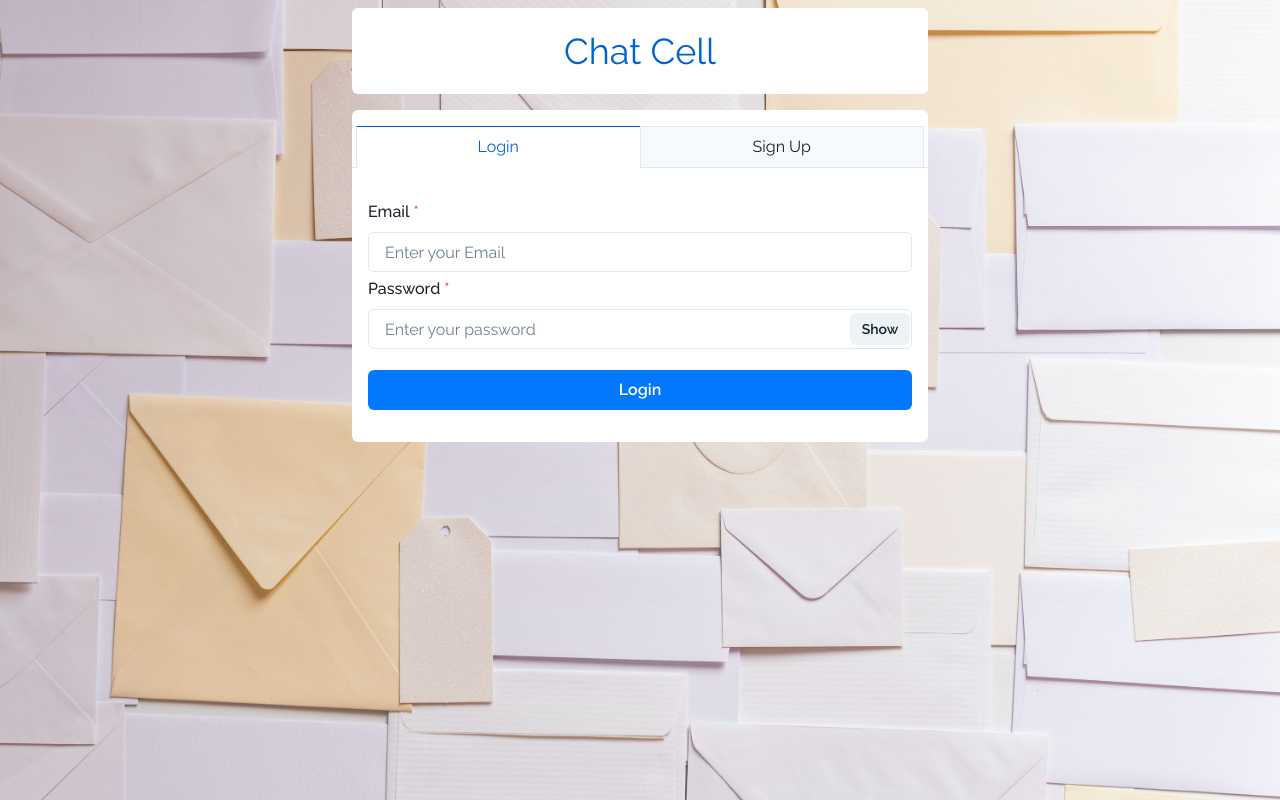
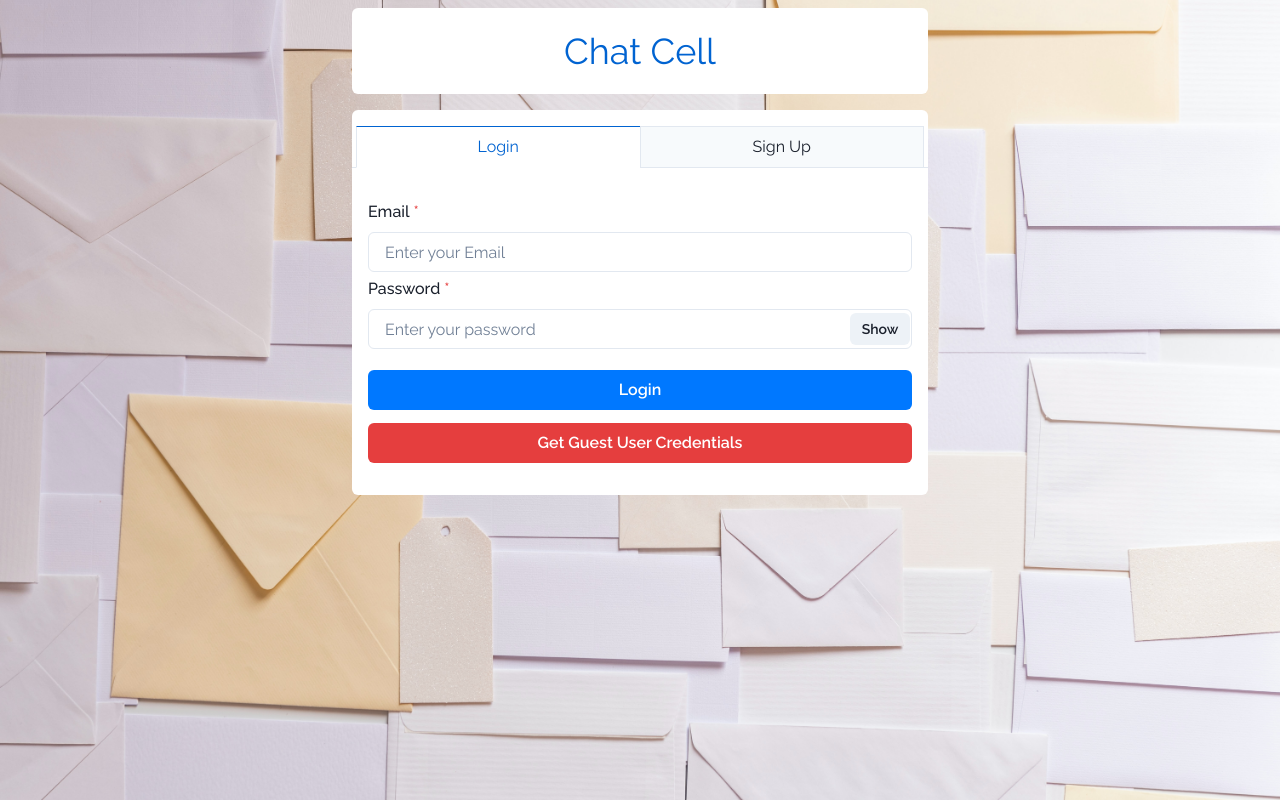
Before and after one commit to Pradnesh8/chat-cell, a React (Create React App) app in the folder frontend/: page / in a window 1280 px wide. Built offline with nearby package versions, Linux system fonts and the light colour scheme.

Commit message:
button updated

```diff
--- a/frontend/src/components/auth/Login.js
+++ b/frontend/src/components/auth/Login.js
@@ -37,6 +37,12 @@ const Login = () => {
             <Button width={"100%"} colorScheme="messenger" onClick={loginHandler} style={{ marginTop: "1rem" }}>
                 Login
             </Button>
+            <Button width={"100%"} variant="solid" colorScheme="red" onClick={() => {
+                setEmail("guest@gmail.com");
+                setPassword("pass1234");
+            }} style={{ marginTop: "0.5rem" }}>
+                Get Guest User Credentials
+            </Button>
         </VStack>
     )
 }
```
